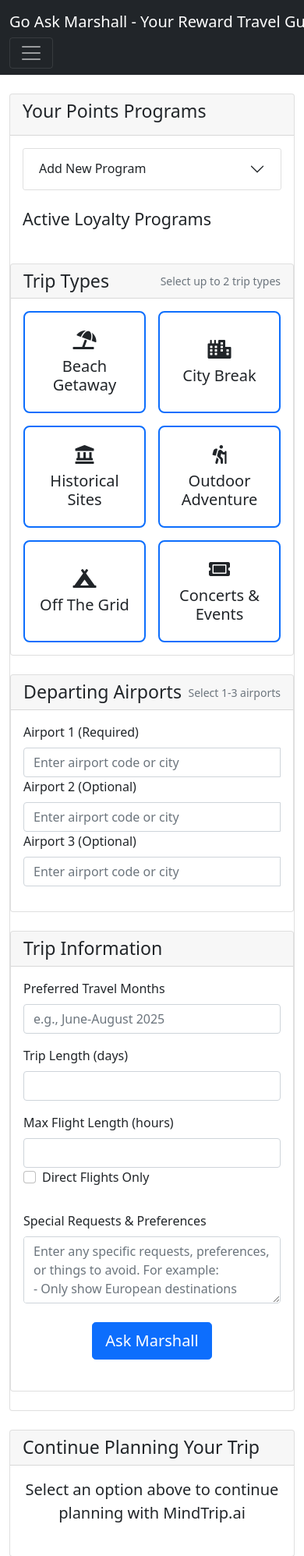
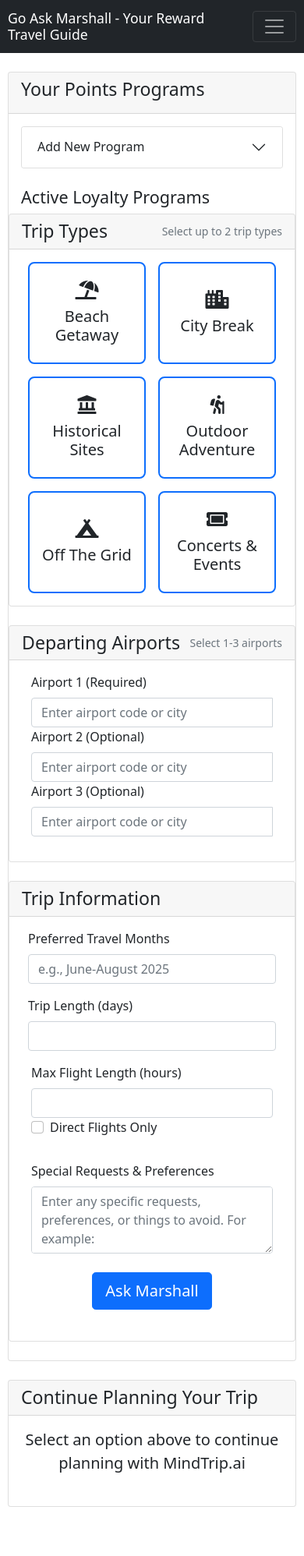
Before and after one commit to osbornmc20/RewardTravelPlanner, a Flask app: page / in a window 390 px wide; the page is wider, and only the part inside the window is pictured. Shown: the top 1996 px of that part at 78% size. After the commit the page ends 1933 px from the top of that part, so only its background shows below. Run offline with Flask 3, Linux system fonts and the light colour scheme.

Commit message:
Mobile layout improvements: 1. Fix header width and wrapping 2. Force loyalty programs into 2-column grid 3. Improve trip results container spacing 4. Fix nested content width issues 5. Add better mobile spacing and separators

```diff
--- a/static/css/responsive.css
+++ b/static/css/responsive.css
@@ -21,12 +21,38 @@
 
 /* Mobile Styles */
 @media (max-width: 768px) {
+    /* Header fixes */
+    .navbar-brand {
+        font-size: 1.1rem;
+        max-width: 80%;
+        white-space: normal;
+        line-height: 1.2;
+    }
+
+    /* Container width fixes */
+    .container {
+        padding-left: 10px;
+        padding-right: 10px;
+        max-width: 100%;
+    }
+
+    /* Remove row margins on mobile */
+    .row {
+        margin-left: 0;
+        margin-right: 0;
+    }
     /* Points Programs Grid Layout */
-    .active-programs-grid {
+    .active-programs-grid .row {
         display: grid;
         grid-template-columns: repeat(2, 1fr);
         gap: 10px;
-        padding: 10px;
+        width: 100%;
+    }
+
+    .active-programs-grid .col-12 {
+        width: 100%;
+        padding: 0;
+        max-width: 100%;
     }
 
     .card.h-100 {
--- a/static/css/trip_results.css
+++ b/static/css/trip_results.css
@@ -3,6 +3,36 @@
     width: 100%;
     max-width: 100%;
     padding: 0 10px;
+}
+
+@media (max-width: 768px) {
+    .trip-results {
+        padding: 0;
+    }
+
+    .destination-section {
+        margin: 0 0 1rem 0;
+        width: 100%;
+        border-radius: 0;
+    }
+
+    .destination-content {
+        padding: 10px;
+        width: 100%;
+    }
+
+    .detail-box {
+        margin: 0 0 1rem 0;
+        border-radius: 0;
+        width: 100%;
+        box-shadow: none;
+        border-bottom: 1px solid #dee2e6;
+    }
+
+    .detail-box:last-child {
+        border-bottom: none;
+        margin-bottom: 0;
+    }
 }
 
 /* Destination sections */
```
